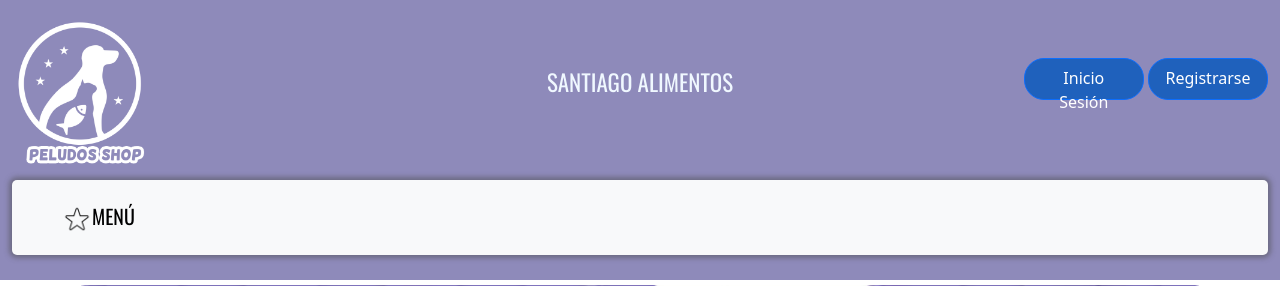
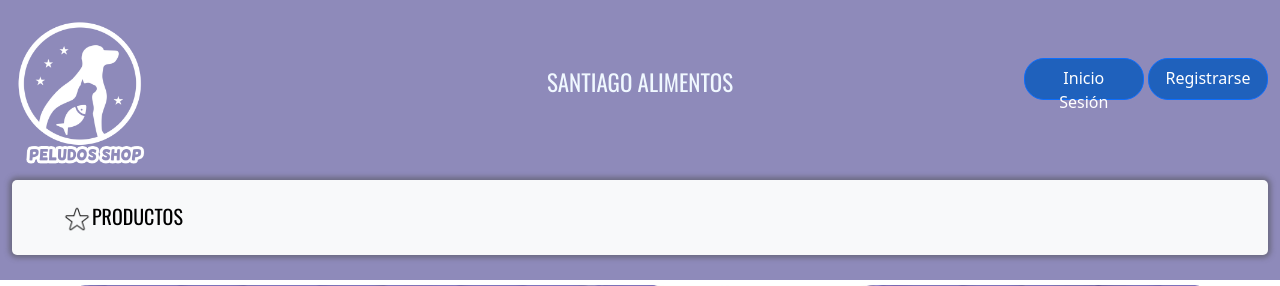
Before and after one commit to IsmaelH3030/PELUDOS_SHOP_3, a Django app: page / in a window 1280 px wide. Shown: the top 286 px of the page. Run offline with Django 5.2, Linux system fonts and the light colour scheme; data comes from the database, SQL or seed files in the repository.

Commit message:
Update inicio.html

```diff
--- a/PELUDOS_SHOP_APP/templates/public/inicio.html
+++ b/PELUDOS_SHOP_APP/templates/public/inicio.html
@@ -106,7 +106,7 @@
                     <a class="nav-link active" aria-current="page" href="#OFERTAS"><img src="{% static 'img/icono2.png'%}" width="30px">OFERTAS</a>
                   </li> -->
                   <li class="nav-item item_arriba">
-                    <a class="nav-link active" aria-current="page" href="{% url 'menu' %}"><img src="{% static 'img/icono2.png'%}" width="30px">MENÚ</a>
+                    <a class="nav-link active" aria-current="page" href="{% url 'menu' %}"><img src="{% static 'img/icono2.png'%}" width="30px">PRODUCTOS</a>
                   </li>
                 </ul>
               </div>
```
